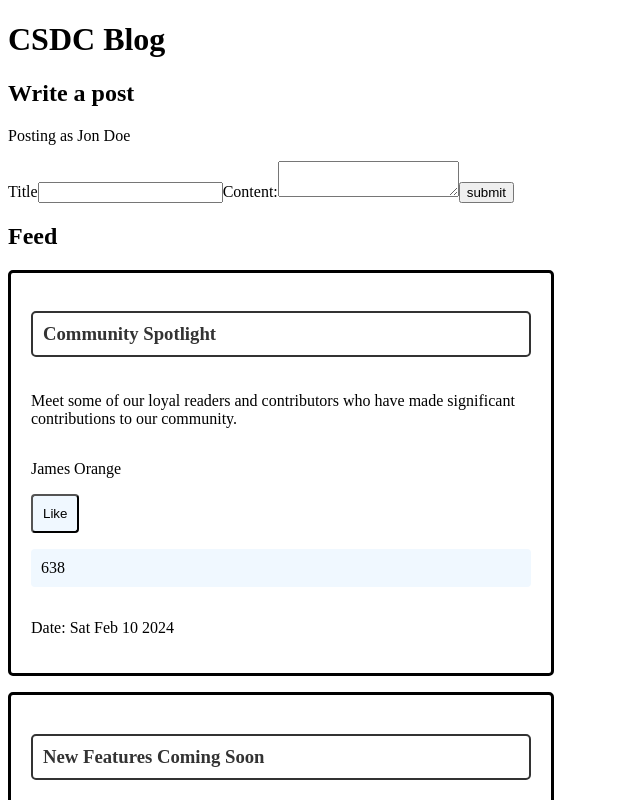
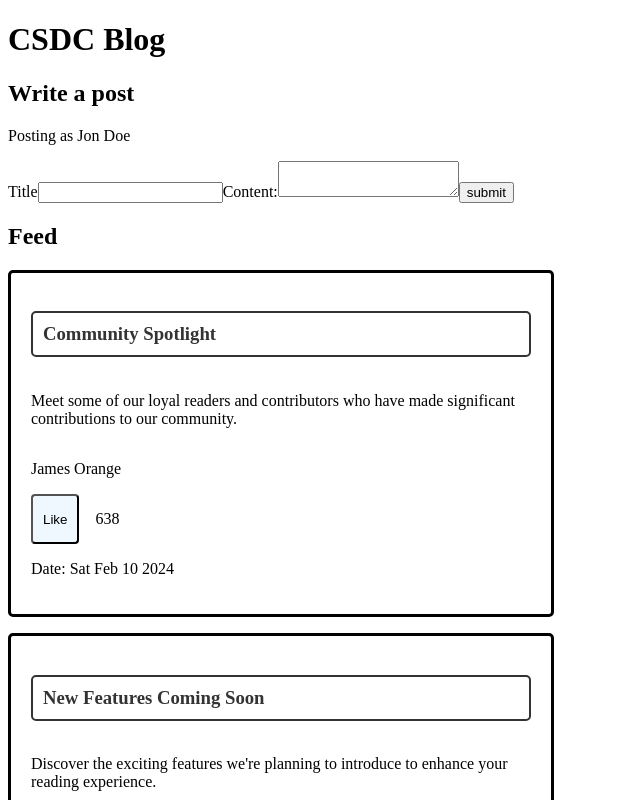
Before and after one commit to Collaborative-Software-Development-Club/ReactNewsBlog, a React (Create React App) app in the folder react-news-blog/: page / in a window 1280 px wide. Shown: the top 800 px of the page, without its empty margins (0-640 px from the left). Built offline with nearby package versions, Linux system fonts and the light colour scheme.

Commit message:
changed like counter style

```diff
--- a/react-news-blog/src/App.css
+++ b/react-news-blog/src/App.css
@@ -20,14 +20,6 @@
 }
 
 .like-Button{
-  margin-right: auto;
-  background-color: aliceblue;
-  padding: 10px;
-  border-radius: 4px;
-}
-
-.likes{
-  margin-right: auto;
   background-color: aliceblue;
   padding: 10px;
   border-radius: 4px;
@@ -39,3 +31,9 @@
   border-radius: 5px;
   padding: 10px;
 }
+
+.like-counter {
+    display: flex;
+    align-content: flex-start;
+    gap: 1rem
+}
--- a/react-news-blog/src/layouts/MainPage/LikeCount.jsx
+++ b/react-news-blog/src/layouts/MainPage/LikeCount.jsx
@@ -9,7 +9,7 @@ const LikeCount = ({likeCount}) => {
     }
 
     return (
-        <div>
+        <div className="like-counter">
             <button className="like-Button" onClick={toggleLike}>Like</button>
             <p className="likes">{isLiked ? likeCount + 1: likeCount}</p>
         </div>
```
